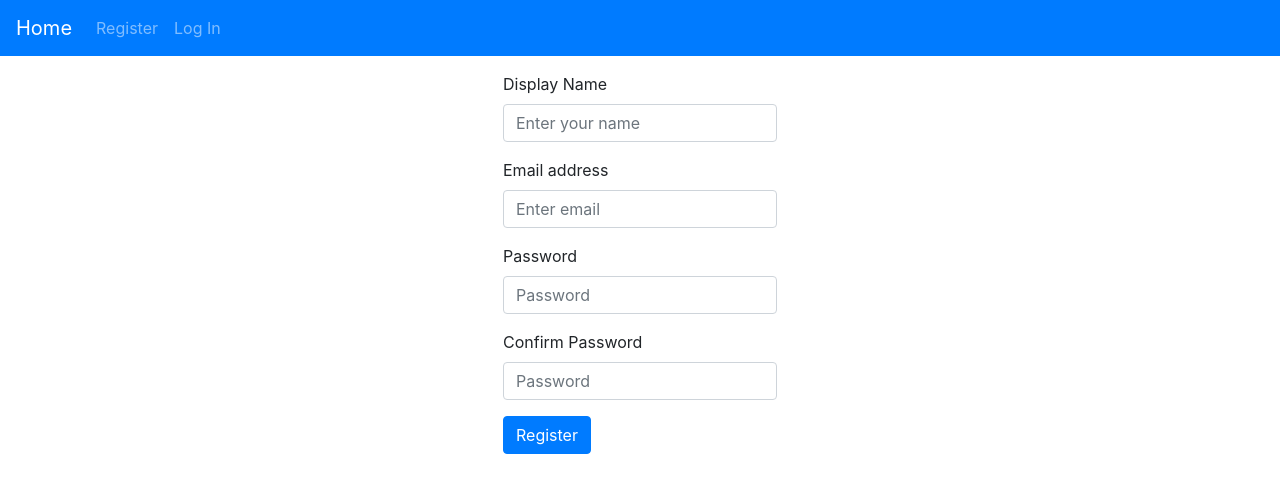
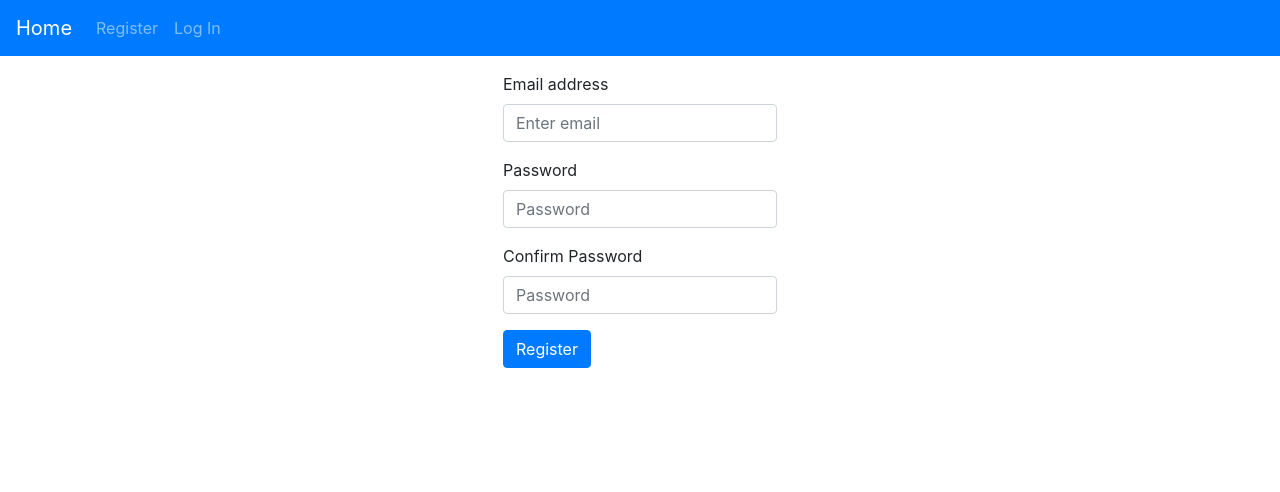
Before and after one commit to NJLprograms/Firebase-Todo, a React (Create React App) app: page /register in a window 1280 px wide. Shown: the top 492 px of the page. Built offline with nearby package versions, Linux system fonts and the light colour scheme.

Commit message:
Added Typescript

```diff
--- a/package.json
+++ b/package.json
@@ -15,6 +15,7 @@
     "react-redux": "^7.2.2",
     "react-scripts": "4.0.1",
     "redux": "^4.0.5",
+    "typescript": "^4.1.3",
     "web-vitals": "^0.2.4"
   },
   "scripts": {
--- a/src/components/Register.jsx
+++ b/src/components/Register.jsx
@@ -1,59 +1,41 @@
 import { useState } from 'react';
 import { Button, Form } from 'react-bootstrap';
 import FormError from './FormError';
-import {auth} from '../utils/Firebase';
-import {navigate} from "@reach/router"
+import { auth } from '../utils/Firebase';
+import { navigate } from '@reach/router';
 
 const Register = () => {
   const [email, setEmail] = useState('');
   const [password, setPassword] = useState('');
-  const [displayName, setDisplayName] = useState('')
   const [confirmPassword, setConfirmPassword] = useState('');
   const [error, setError] = useState(null);
 
   const handleSubmit = (event) => {
     event.preventDefault(); // prevent page from refreshing on submit
     console.log(email, password, confirmPassword);
-    if( password !== confirmPassword){
-      setError("Passwords do not match!")
-    }else if (password === confirmPassword){
-      auth.createUserWithEmailAndPassword(
-        email,
-        password
-      ).then(()=>{
-        auth.onAuthStateChanged(user =>{
-          user.updateProfile({
-            displayName: displayName
-          })
+    if (password !== confirmPassword) {
+      setError('Passwords do not match!');
+    } else if (password === confirmPassword) {
+      auth
+        .createUserWithEmailAndPassword(email, password)
+        .catch((error) => {
+          if (error.messsage !== null) {
+            setError(error.message);
+          } else {
+            setError(null);
+          }
         })
-      }).catch(error=>{
-        if(error.messsage !== null){
-          setError(error.message)
-        }else {
-          setError(null)
-        }
-      }).then(() => {
-        navigate('/');
-    })
+        .then(() => {
+          navigate('/');
+        });
     }
   };
 
   return (
     <div style={{ display: 'flex', justifyContent: 'center' }}>
       <Form className="mt-3" onSubmit={handleSubmit}>
-        {error &&( <FormError message={error}/>)}
+        {error && <FormError message={error} />}
 
-        <Form.Group controlId="formDisplayName">
-          <Form.Label>Display Name</Form.Label>
-          <Form.Control
-            type="text"
-            placeholder="Enter your name"
-            onChange={(event) => {
-              setDisplayName(event.target.value);
-            }}
-          />
-          <Form.Text className="text-muted"></Form.Text>
-        </Form.Group>
         <Form.Group controlId="formBasicEmail">
           <Form.Label>Email address</Form.Label>
           <Form.Control
```
Also changed, not shown: 1 other file (tests, documents, lock files or other folders).
